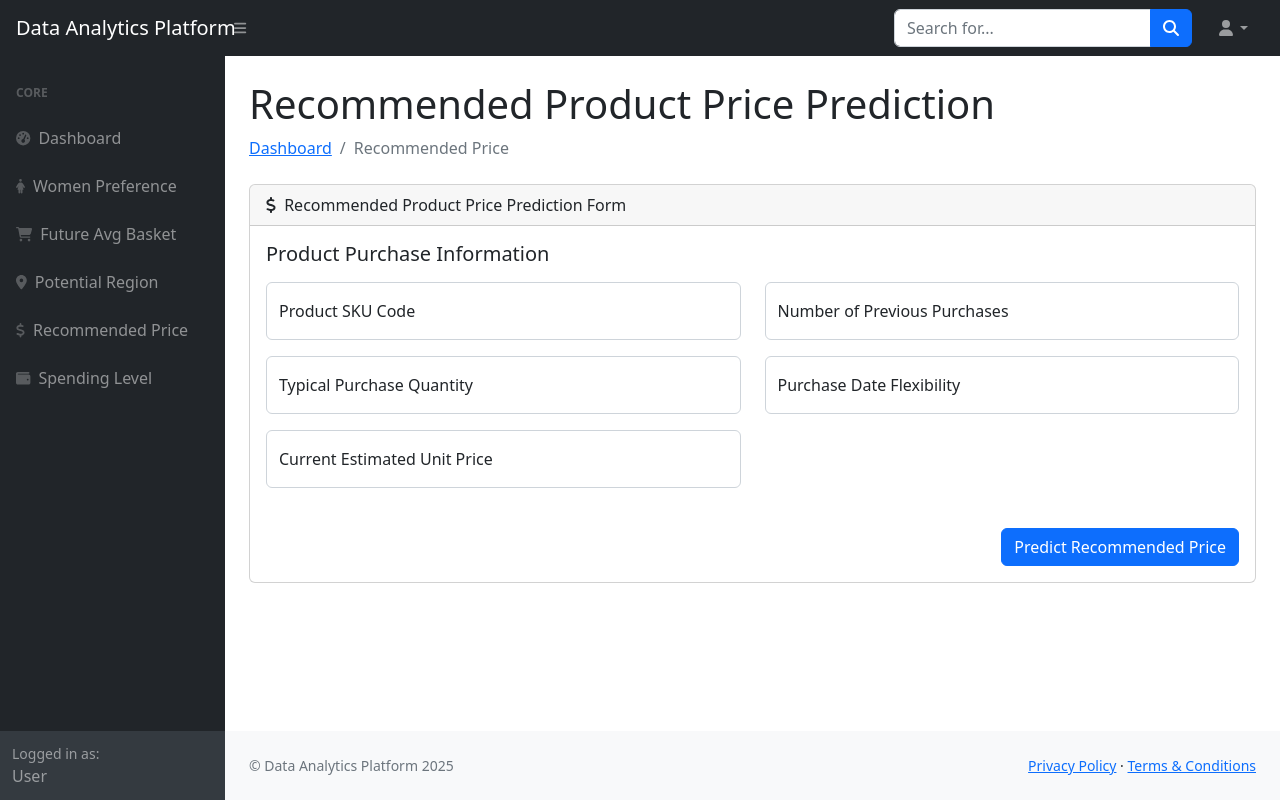
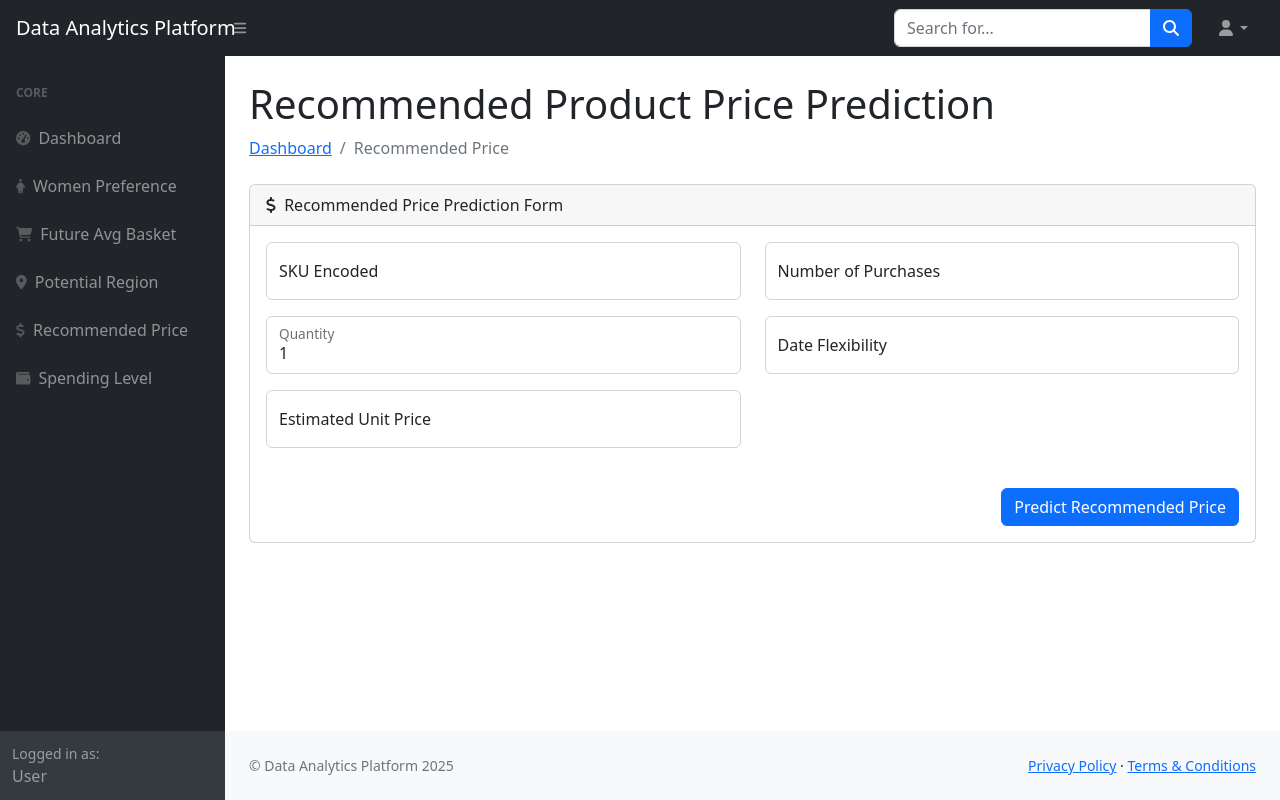
Before and after one commit to RakiaY/ml, a Django app: page /ml/recommended_price/ in a window 1280 px wide. Run offline with Django 5.2, Linux system fonts and the light colour scheme; some libraries are stand-ins or nearby versions.

Commit message:
rakia yyed et chtar ahmed

```diff
--- a/ml_app/views.py
+++ b/ml_app/views.py
@@ -42,6 +42,7 @@ def load_models():
             'classification_potential_region': {
                 'model_file': 'classification_potential_region.pkl',
                 'encoders_file': None,  # Manual one-hot encoding
+                'scaler_file': None,
                 'features': [
                     'age_std', 'age_mean', 'freq_mean', 'freq_std', 'n_customers',
                     'rev_norm', 'sub_norm', 'prev_norm', 'freq_consistency',
@@ -52,8 +53,9 @@ def load_models():
                 'description': 'Potential Region Classification'
             },
             'recommended_price': {
-                'model_file': 'regression_model_y.pkl',
-                'encoders_file': 'regression_model_y_encoder.pkl',
+                'model_file': 'regression_recommended_price.pkl',
+                'encoders_file': None,
+                'scaler_file': 'regression_recommended_price_scaler.pkl',
                 'features': [
                     'SKU_encoded', 'num_purchases', 'quantity', 'date_flexibility', 'Estimated_Unit_Price',
                     'price_quantity', 'purchases_flexibility', 'price_purchases'
@@ -78,12 +80,17 @@ def load_models():
         for name, config in model_configs.items():
             model_path = os.path.join(models_dir, config['model_file'])
             encoders = None
-            if config['encoders_file']:
+            scaler = None
+            if config.get('encoders_file'):
                 encoders_path = os.path.join(models_dir, config['encoders_file'])
                 encoders = joblib.load(encoders_path)
+            if config.get('scaler_file'):
+                scaler_path = os.path.join(models_dir, config['scaler_file'])
+                scaler = joblib.load(scaler_path)
             _models[name] = {
                 'model': joblib.load(model_path),
                 'encoders': encoders,
+                'scaler': scaler,
                 'config': config
             }
     return _models
@@ -270,7 +277,7 @@ def recommended_price_view(request):
     predictions = {}
     if request.method == 'POST':
         input_data = {
-            "SKU_encoded": request.POST.get('sku_encoded', ''),
+            "SKU_encoded": float(request.POST.get('sku_encoded', 0)),
             "num_purchases": int(request.POST.get('num_purchases', 0)),
             "quantity": int(request.POST.get('quantity', 1)),
             "date_flexibility": float(request.POST.get('date_flexibility', 0)),
@@ -283,17 +290,29 @@ def recommended_price_view(request):
 
         model_data = load_models()['recommended_price']
         model = model_data['model']
-        encoders = model_data['encoders']
+        scaler = model_data['scaler']
         config = model_data['config']
         model_features = config['features']
         df_input = pd.DataFrame([{k: input_data[k] for k in model_features if k in input_data}], columns=model_features)
-        cat_cols = config.get('cat_features', [])
-        if encoders:
-            for col in cat_cols:
-                df_input[col] = encoders.transform(df_input[col].astype(int))
+        df_input = df_input.astype(float)
+        if hasattr(model, 'feature_names_in_'):
+            df_input = df_input[model.feature_names_in_]
+        # Apply scaling to numerical features
+        if scaler:
+            numerical_cols = [col for col in df_input.columns]
+            df_input[numerical_cols] = scaler.transform(df_input[numerical_cols])
         pred = model.predict(df_input)[0]
+        # Assuming pred is the discount percentage
+        estimated_price = input_data["Estimated_Unit_Price"]
+        # Cap the discount percentage between 0 and 100
+        discount_percentage = max(0, min(100, pred))
+        discount_amount = estimated_price * (discount_percentage / 100)
+        recommended_price = estimated_price - discount_amount
         predictions['recommended_price'] = {
-            'result': pred,
+            'result': recommended_price,
+            'discount_percentage': discount_percentage,
+            'discount_amount': discount_amount,
+            'estimated_price': estimated_price,
             'description': config['description'],
             'type': config['type']
         }
--- a/templates/ml_app/recommended_price.html
+++ b/templates/ml_app/recommended_price.html
@@ -6,7 +6,7 @@
     <meta name="viewport" content="width=device-width, initial-scale=1, shrink-to-fit=no" />
     <meta name="description" content="" />
     <meta name="author" content="" />
-    <title>Recommended Product Price Prediction - Dashboard Platform</title>
+    <title>Recommended Price Prediction - Dashboard Platform</title>
     {% load static %}
     <link href="https://cdn.jsdelivr.net/npm/simple-datatables@7.1.2/dist/style.min.css" rel="stylesheet" />
     <link href="{% static 'css/styles.css' %}" rel="stylesheet" />
@@ -89,46 +89,45 @@
                     <div class="card mb-4">
                         <div class="card-header">
                             <i class="fas fa-dollar-sign me-1"></i>
-                            Recommended Product Price Prediction Form
+                            Recommended Price Prediction Form
                         </div>
                         <div class="card-body">
                             <form method="post">
                                 {% csrf_token %}
 
-                                <h5 class="mb-3">Product Purchase Information</h5>
                                 <div class="row">
                                     <div class="col-md-6">
                                         <div class="form-floating mb-3">
-                                            <input class="form-control" id="inputSKUEncoded" type="text" name="sku_encoded" placeholder="Product SKU Code" required />
-                                            <label for="inputSKUEncoded">Product SKU Code</label>
+                                            <input class="form-control" id="inputSkuEncoded" type="number" step="any" name="sku_encoded" placeholder="SKU Encoded" required />
+                                            <label for="inputSkuEncoded">SKU Encoded</label>
                                         </div>
                                     </div>
                                     <div class="col-md-6">
                                         <div class="form-floating mb-3">
-                                            <input class="form-control" id="inputNumPurchases" type="number" name="num_purchases" placeholder="Number of Previous Purchases" required />
-                                            <label for="inputNumPurchases">Number of Previous Purchases</label>
+                                            <input class="form-control" id="inputNumPurchases" type="number" name="num_purchases" placeholder="Number of Purchases" required />
+                                            <label for="inputNumPurchases">Number of Purchases</label>
                                         </div>
                                     </div>
                                 </div>
                                 <div class="row">
                                     <div class="col-md-6">
                                         <div class="form-floating mb-3">
-                                            <input class="form-control" id="inputQuantity" type="number" name="quantity" placeholder="Typical Purchase Quantity" required />
-                                            <label for="inputQuantity">Typical Purchase Quantity</label>
+                                            <input class="form-control" id="inputQuantity" type="number" name="quantity" value="1" placeholder="Quantity" required />
+                                            <label for="inputQuantity">Quantity</label>
                                         </div>
                                     </div>
                                     <div class="col-md-6">
                                         <div class="form-floating mb-3">
-                                            <input class="form-control" id="inputDateFlexibility" type="number" step="0.01" name="date_flexibility" placeholder="Purchase Date Flexibility" required />
-                                            <label for="inputDateFlexibility">Purchase Date Flexibility</label>
+                                            <input class="form-control" id="inputDateFlexibility" type="number" step="any" name="date_flexibility" placeholder="Date Flexibility" required />
+                                            <label for="inputDateFlexibility">Date Flexibility</label>
                                         </div>
                                     </div>
                                 </div>
                                 <div class="row">
                                     <div class="col-md-6">
                                         <div class="form-floating mb-3">
-                                            <input class="form-control" id="inputEstimatedUnitPrice" type="number" step="0.01" name="estimated_unit_price" placeholder="Current Estimated Unit Price" required />
-                                            <label for="inputEstimatedUnitPrice">Current Estimated Unit Price</label>
+                                            <input class="form-control" id="inputEstimatedUnitPrice" type="number" step="any" name="estimated_unit_price" placeholder="Estimated Unit Price" required />
+                                            <label for="inputEstimatedUnitPrice">Estimated Unit Price</label>
                                         </div>
                                     </div>
                                 </div>
@@ -154,6 +153,9 @@
                                         <h5 class="mb-1">{{ pred_data.description }}</h5>
                                         <small class="text-muted">{{ pred_data.type|title }}</small>
                                     </div>
+                                    <p class="mb-1"><strong>Estimated Unit Price:</strong> ${{ pred_data.estimated_price|floatformat:2 }}</p>
+                                    <p class="mb-1"><strong>Predicted Discount Percentage:</strong> {{ pred_data.discount_percentage|floatformat:2 }}%</p>
+                                    <p class="mb-1"><strong>Discount Amount:</strong> ${{ pred_data.discount_amount|floatformat:2 }}</p>
                                     <p class="mb-1"><strong>Recommended Price:</strong> ${{ pred_data.result|floatformat:2 }}</p>
                                 </div>
                                 {% endfor %}
```
Also changed, not shown: 7 other files.
